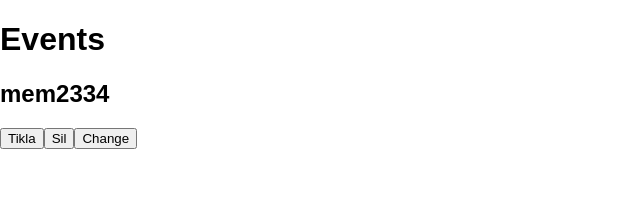
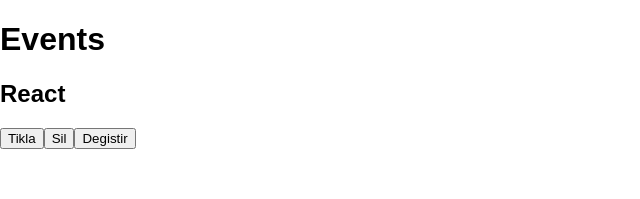
Before and after one commit to mhmtogt/Event-State-Bootstrap, a React (Create React App) app: page / in a window 1280 px wide. Shown: the top 199 px of the page, without its empty margins (0-640 px from the left). Built offline with nearby package versions, Linux system fonts and the light colour scheme.

Commit message:
event-change

```diff
--- a/src/1-event/Event.jsx
+++ b/src/1-event/Event.jsx
@@ -1,51 +1,119 @@
 import React from 'react'
 
- const Event = () => {
+//  const Event = () => {
 
-    const handleTikla = (e)=>{
-        alert("tıklandı")
-        console.log ("tıklandı")
-        console.log(e)
-        console.log(e.target)
-        console.log("name:",e.target.name)
-        console.log("ID:",e.target.id)
-        console.log(message)
+//     const handleTikla = (e)=>{
+//         alert("tıklandı")
+//         console.log ("tıklandı")
+//         console.log(e)
+//         console.log(e.target)
+//         console.log("name:",e.target.name)
+//         console.log("ID:",e.target.id)
 
 
-    }
-    const handleSil=function(){
-        console.log("silindi")
-    }
-    let message ="mem2334";
+//     }
+//     const handleSil=function(message){
+//         console.log(message)
+//     }
+//     // statik bir değişken
+//     let message ="mem2334";
 
 
-    // bir komponenetin return kısmı 3 farklı yöntem ile yeniden render edilir.
-    // 1- Herhangi bir state değişirse
-    // 2- Props değişirse
-    // 3- Refresh force edilirse  { çok fazla tercih edilen bir durum olmaz }
+//     // bir komponenetin return kısmı 3 farklı yöntem ile yeniden render edilir.
+//     // 1- Herhangi bir state değişirse
+//     // 2- Props değişirse
+//     // 3- Refresh force edilirse  { çok fazla tercih edilen bir durum olmaz }
 
 
 
-    function handleChange() {
+//     function handleChange() {
 
-        message = "meme2334 diye bir şey yok salladim "
-    }
+//         message = "meme2334 diye bir şey yok salladim "
+//     }
+//         console.log(message)
 
+//   return (
+//     <div>
+//         <h1>
+//             Events
+//         </h1>
+//         <h2>{message}</h2>
+//         {/** bu hemen altaki kodda verilen handletikla fonksyonun referansını vermiş olduk yani fonksyonun adını vermiş */}
+//         <button onClick={handleTikla} id="btn"  name="my-button">Tikla </button>
+//         {/* Eğer bir Event fonksyonunun parametresi olması gerekiyorsa;
+//             bu fonksyon bir arroow fons. tarafından çağırılması gerekir. Aksi takdrde event fonksyonu event gerçekleşmeden çalışır
+//             bu fonksyonu çağırırken ya parantezsiz yada arrow fonks. ile çağırılmalı
+//             invoke =calling */}
+//         <button onClick={handleSil(message)}>Sil</button>
+//         <button onClick={handleChange}>Change</button>
+//     </div>
+//   )
+// }
+
+// export default Event;
+
+
+
+
+
+
+
+
+const Event = () => {
+  const handleTikla = (e) => {
+    alert("Tiklandi")
+    console.log(e.target)
+    console.log("Name:", e.target.name)
+    console.log("ID:", e.target.id)
+  }
+
+  const handleSil = function (message) {
+    console.log(message)
+  }
+
+  //? Statik bir degisken
+  let message = "React"
+
+  function handleDegistir() {
+    message = "FS15 React Ogreniyor"
+    console.log(message)
+  }
+
+  //? Bir componentin return kismi 3 farkli yontem ile yeniden render edilir.
+  //? 1- Herhangi bir state degisirse
+  //? 2- Props degisirse
+  //? 3- Refresh force edilirse (tercih edilen bir durum olmaz)
   return (
     <div>
-        <h1>
-            Events
-        </h1>
-        <h2>{message}</h2>
+      <h1>Events</h1>
+      <h2>{message}</h2>
+      <button onClick={handleTikla} id="btn" name="my-button">
+        Tikla
+      </button>
 
-        <button onClick={handleTikla} id="btn"  name="my-button">Tikla </button>
-        {/* Eğer bir Event fonksyonunun parametresi olması gerekiyorsa;
-            bu fonksyon bir arroow fons. tarafından çağırılması gerekir. Aksi takdrde event fonksyonu event gerçekleşmeden çalışır
-            bu fonksyonu çağırırken ya parantezsiz yada arrow fonks. ile çağırılmalı */}
-        <button onClick={()=>handleSil(message)}>Sil</button>
-        <button onClick={handleChange}>Change</button>
+      {/* Eger bir event fonksiyonunun paremetresi olmasi gerekiyorsa
+      bu fonksiyon bir arrow fonks. tarafindan  cagrilmalidir. Aksi
+      takdirde event fonksiyonu event gerceklesmeden cagirilir */}
+      <button onClick={() => handleSil(message)}>Sil</button>
+
+      <button onClick={handleDegistir}>Degistir</button>
     </div>
   )
 }
 
-export default Event;
+export default Event
+
+//! message console'da guncellendigini ancak DOM'da guncellenmedigini gorduk.
+//* Bunun sebebi REACT'in aksi belirtilmedigi surece elementleri
+//* static olarak kabul etmesinden kaynaklanir.
+
+//* React bunu DOM islemlerini minimize etmek icin yapmaktadir.
+//* REACT'a hangi elementleri interaktif oldugu belirtilmelidir.
+//! React'a elementlerin interaktif oldugunu belirtmek icin state'ler kullanilir.
+//! State, elementlerin degisiklik durumlarini tutan nesnelerdir.
+//? ReactJs'de state'leri kullanmak icin  2 ayri Component yapisi bulunmaktadir.
+//? 1. Hooks (Functional Components).
+//? 2. Statefull Classes (Class Components).
+
+//? Biz su ana kadar uygulamalarimizda Fonksiyonel Component'leri kullandik.
+//? Yaygin kullanim Fonksiyonel Component'lerdir.
```
